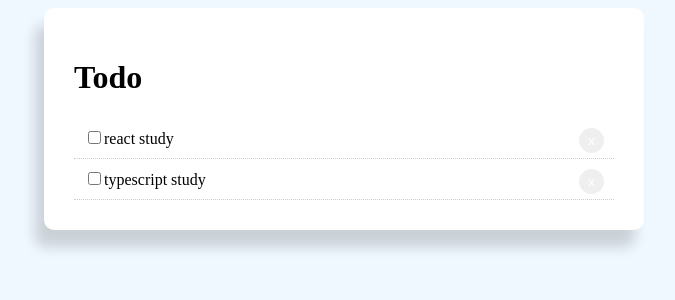
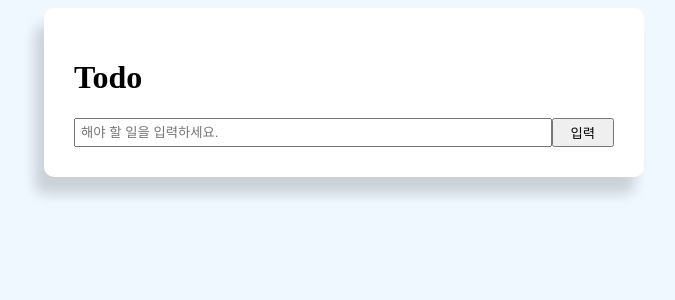
Before and after one commit to cocodori/todolistwithreact, a React (Create React App) app: page / in a window 1280 px wide. Shown: the top 300 px of the page, without its empty margins (296-971 px from the left). Built offline with nearby package versions, Linux system fonts and the light colour scheme.

Commit message:
리스트 추가하기

```diff
--- a/src/App.js
+++ b/src/App.js
@@ -11,33 +11,54 @@
         float: "right"
     };
 
-    getStyle = () => {
+    getStyle = (completed) => {
         return {
             padding: "10px",
             borderBottom: "1px #ccc dotted",
-            textDecoration: "none"
+            textDecoration: completed ? "line-through" : "none"
         }
     }
 
     state = {
-        todoData: [
-            {
-                id: "1",
-                title: "react study",
-                completed: true
-            },
-            {
-                id: "2",
-                title: "typescript study",
-                completed: false
-            }
-        ]
+        todoData: [],
+        value: ""
+    }
+
+    handleChange = (e) => {
+        this.setState({ value: e.target.value })
     }
 
     handleClick = (id) => {
         let newTodoData = this.state.todoData.filter(data => data.id !== id);
+        this.setState({ todoData: newTodoData });
+    }
+
+    handleSubmit = (e) => {
+        // form 안에 input을 전송할 때 페이지 리로드 되는 걸 막아줌
+        e.preventDefault();
+
+        // 새로운 할 일 데이터
+        let newTodo = {
+            id: Date.now(),
+            title: this.state.value,
+            completed: false,
+        };
+
+        // 원래 있던 state에 newTodo를 추가하기
+        this.setState({ todoData: [...this.state.todoData, newTodo], value: "" });
+    }
+
+    handleCompleteChange = (id) => {
+        let newTodoData = this.state.todoData.map(data => {
+            if (data.id === id) {
+                data.completed = !data.completed;
+            }
+
+            return data;
+        });
+
         this.setState({todoData: newTodoData});
-    }
+    };
 
     render() {
         return (
@@ -47,13 +68,32 @@
                         <h1>Todo</h1>
                     </div>
                     {this.state.todoData.map(data => (
-                        <div style={this.getStyle()} key={data.id}>
-                            <input type="checkbox" defaultChecked={false} />
+                        <div style={this.getStyle(data.completed)} key={data.id}>
+                            <input type="checkbox" defaultChecked={false} onChange={() => this.handleCompleteChange(data.id)}/>
                             {data.title}
                             <button style={this.btnStyle} onClick={() => this.handleClick(data.id)}>x</button>
                         </div>
                     ))}
+
+                    <form style={{ display: 'flex' }} onSubmit={this.handleSubmit}>
+                        <input
+                            type="text"
+                            name="value"
+                            style={{ flex: "10", padding: "5px" }}
+                            placeholder="해야 할 일을 입력하세요."
+                            value={this.state.value}
+                            onChange={this.handleChange}
+                        />
+                        <input
+                            type="submit"
+                            value="입력"
+                            className="btn"
+                            style={{ flex: '1' }}
+                        />
+                    </form>
+
                 </div>
+
             </div>
         )
     }
```
